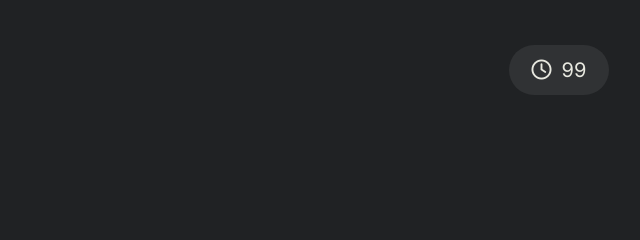
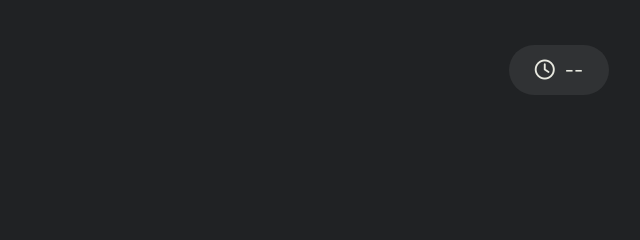
Before and after one commit to tamanchichan/typing-game, a plain HTML site: page index.html in a window 1280 px wide. Shown: the top 240 px of the page, 626-1266 px from the left. Drawn offline with Linux system fonts and the light colour scheme.

Commit message:
content updated

```diff
--- a/index.html
+++ b/index.html
@@ -20,7 +20,7 @@
     <main>
       <!-- <div class='container'></div> -->
       <div class='center'>
-        <div class='timer'><i class="fa-regular fa-clock"></i><span class='seconds'>99</div>
+        <div class='timer'><i class="fa-regular fa-clock"></i><span class='seconds'>--</div>
         <div class='grid'>
           <h1 class='title'>Typing Game</h1>
         </div>
```
